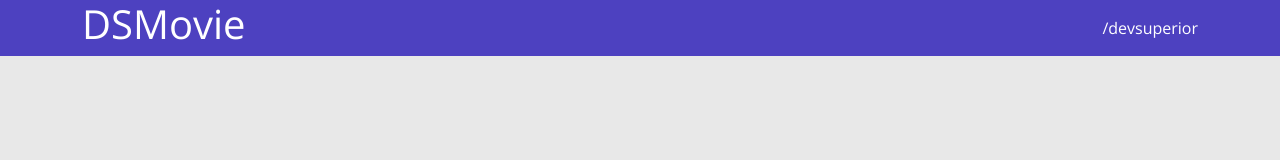
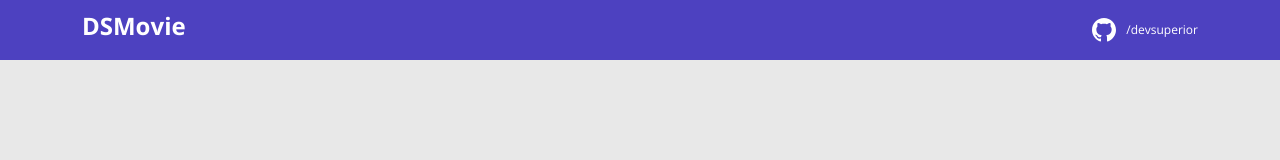
Before and after one commit to newrodrigo/dsmovie, a plain HTML site: page index.html in a window 1280 px wide. Drawn offline with nearby package versions, Linux system fonts and the light colour scheme.

Commit message:
Barra Superior PARTE 2

```diff
--- a/css/styles.css
+++ b/css/styles.css
@@ -1,15 +1,28 @@
 @import url('https://fonts.googleapis.com/css2?family=Open+Sans:wght@300;400;700&display=swap');
 
+:root {
+    --bg-gray: #E8E8E8;
+    --color-primary: #4D41C0;
+    --white: #fff;
+}
+
 * {
+    margin: 0;
     box-sizing: border-box;
     font-family: 'Open Sans', sans-serif;
 }
+h1, h2, h3, h4, h5, h6 {
+    margin 0;
+}
 html, body{
-    background-color: #E8E8E8;
+    background-color: var(--bg-gray);
 }
 header {
-    background-color: #4D41C0;
-    color: #fff;
+    background-color: var(--color-primary);
+    color: var(--white);
+    height: 60px;
+    display: flex;
+    align-items: center;
 }
 nav {
     display: flex;
@@ -17,7 +30,26 @@ nav {
     justify-content: space-between;
 }
 
+nav h1 {
+    font-size: 24px;
+    font-weight: 700;
+}
+
+nav a {
+    font-size: 12px;
+    font-weight: 400;
+}
+
 a, a:hover {
     text-decoration: none;
     color:unset;
 }
+
+.dsmovie-contact-container {
+    display: flex;
+    align-items: center;
+}
+
+.dsmovie-contact-container img {
+    margin-right: 10px;
+}
--- a/index.html
+++ b/index.html
@@ -1,12 +1,14 @@
 <!DOCTYPE html>
 <html lang="pt-br">
+
 <head>
     <meta charset="UTF-8">
     <meta http-equiv="X-UA-Compatible" content="IE=edge">
     <meta name="viewport" content="width=device-width, initial-scale=1.0">
     <title>DSMovie</title>
 
-    <link href="https://cdn.jsdelivr.net/npm/bootstrap@5.1.3/dist/css/bootstrap.min.css" rel="stylesheet" integrity="sha384-1BmE4kWBq78iYhFldvKuhfTAU6auU8tT94WrHftjDbrCEXSU1oBoqyl2QvZ6jIW3" crossorigin="anonymous">
+    <link href="https://cdn.jsdelivr.net/npm/bootstrap@5.1.3/dist/css/bootstrap.min.css" rel="stylesheet"
+        integrity="sha384-1BmE4kWBq78iYhFldvKuhfTAU6auU8tT94WrHftjDbrCEXSU1oBoqyl2QvZ6jIW3" crossorigin="anonymous">
 
     <link rel="stylesheet" href="css/styles.css">
 
@@ -16,8 +18,13 @@
     <header>
         <nav class="container">
             <h1>DSMovie</h1>
-            <a href="https://github.com/newrodrigo">/devsuperior</a>
+            <div class="dsmovie-contact-container">
+                <img src="img/github.svg" alt="Github">
+                <a href="https://github.com/newrodrigo">/devsuperior</a>
+            </div>
+
         </nav>
     </header>
 </body>
+
 </html>
```
Also changed, not shown: img/github.svg (added).
